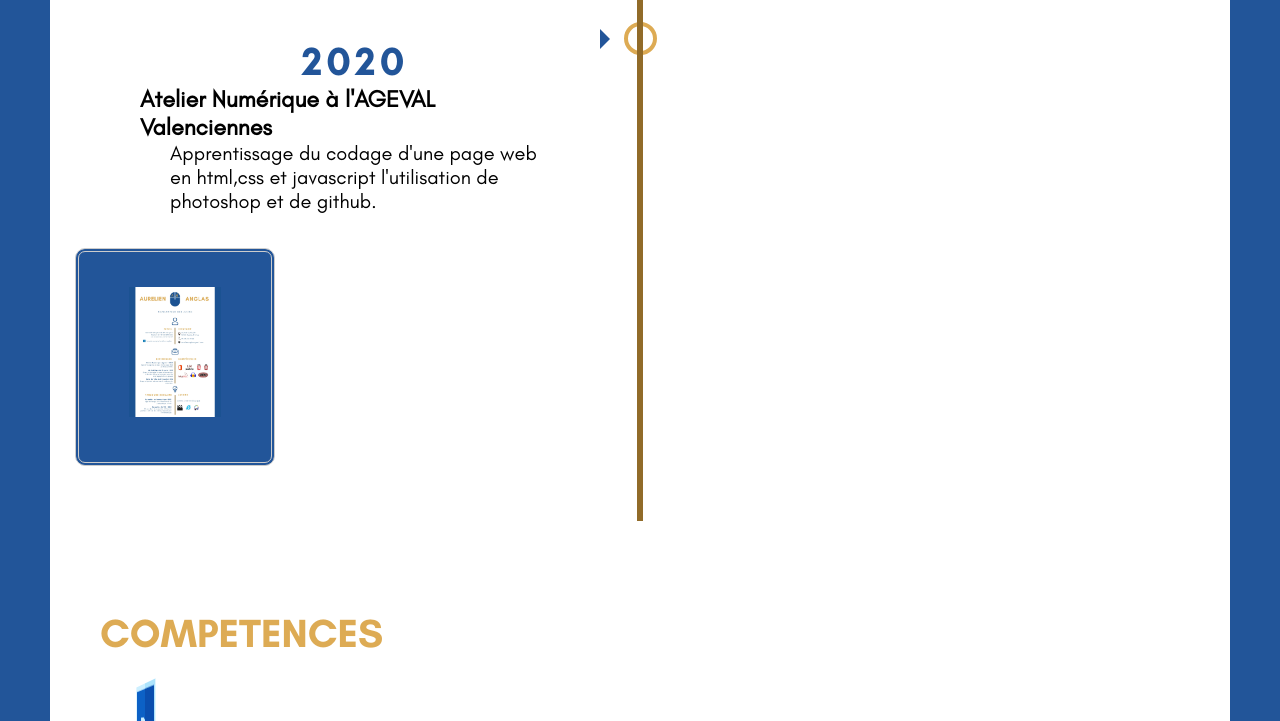
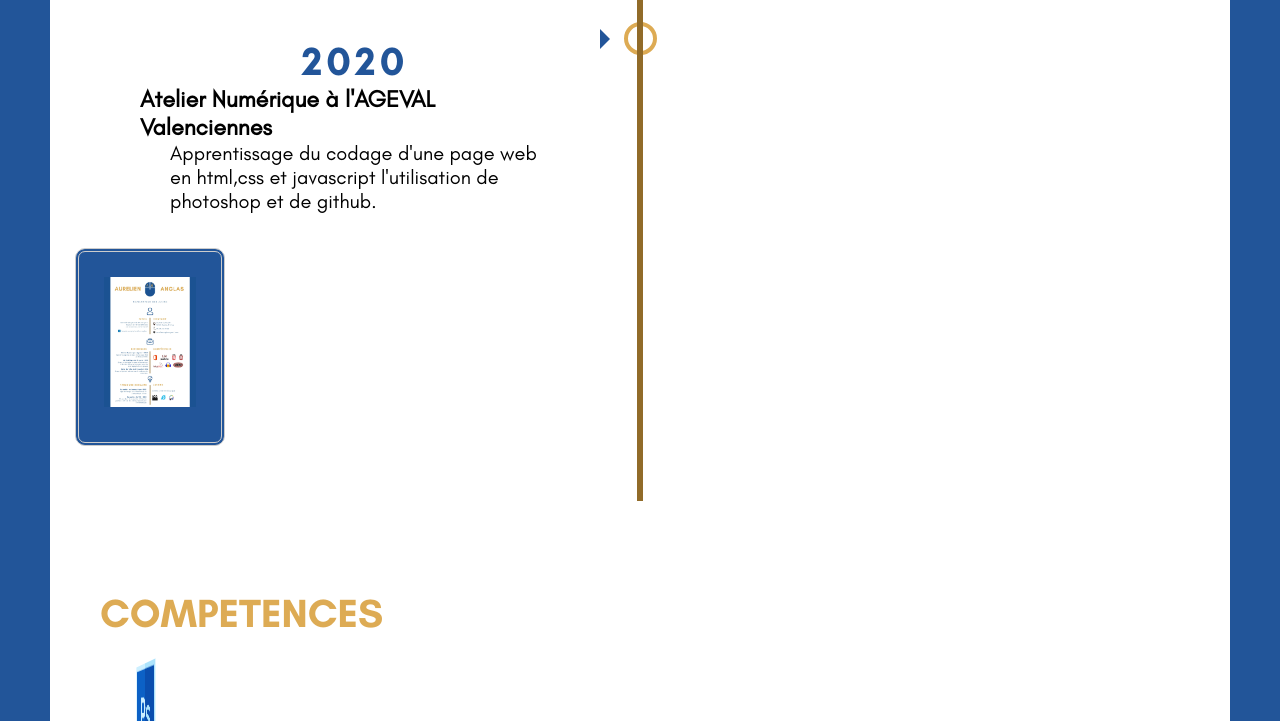
Before and after one commit to aurelienanglas/aurelienanglascv, a plain HTML site: page index.html in a window 1280 px wide. Shown: the part 1355-2076 px from the top of the page. Drawn offline with nearby package versions, Linux system fonts and the light colour scheme.

Commit message:
Add files via upload

```diff
--- a/index.css
+++ b/index.css
@@ -193,8 +193,8 @@ article{
         color: #eeeeee;
         text-align: center;
         font-size: 28px;
-        padding: 20px;
-        width: 200px;
+        padding: 10px;
+        width: 150px;
         transition: all 0.5s;
         cursor: pointer;
         margin: 5px;
```
